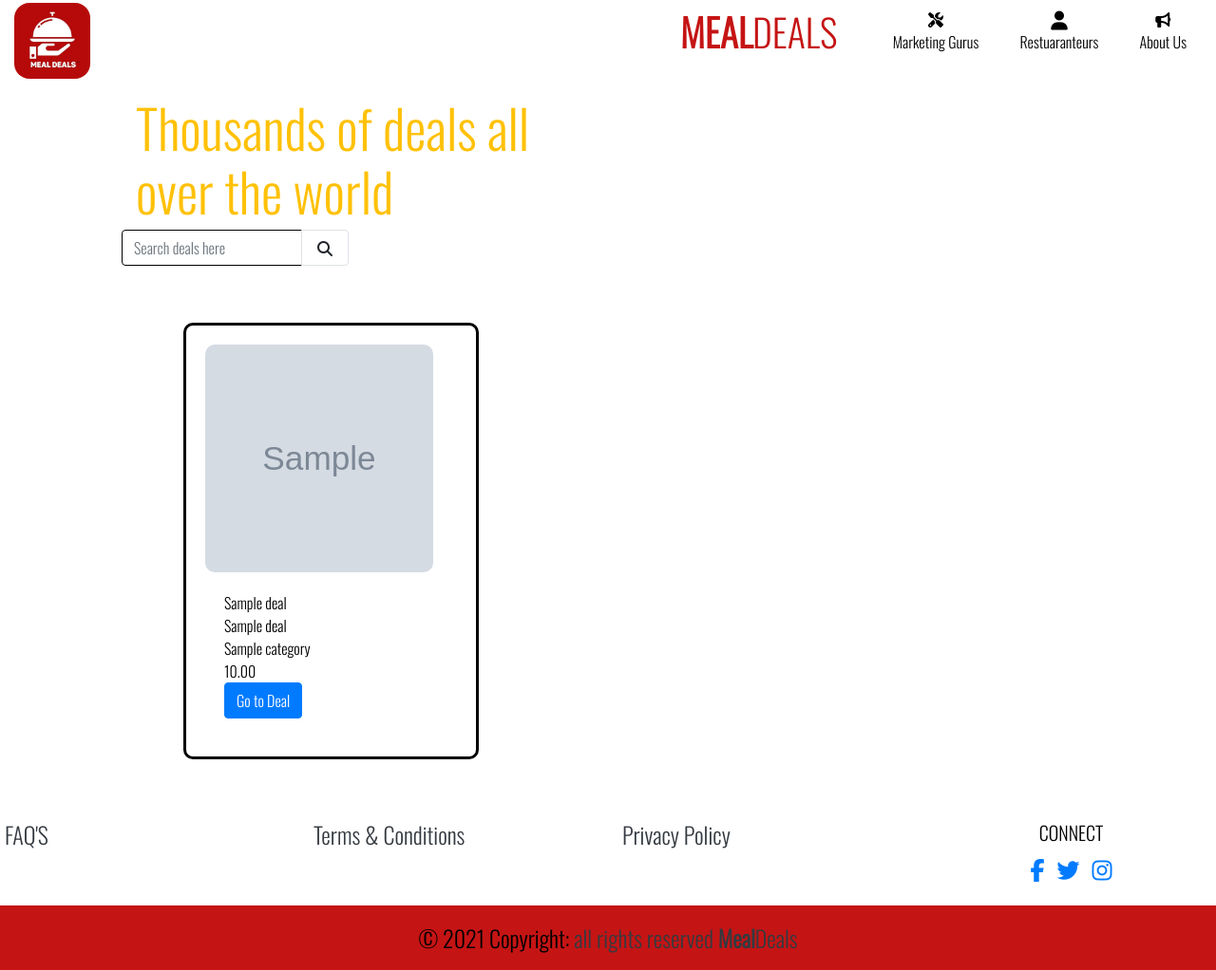
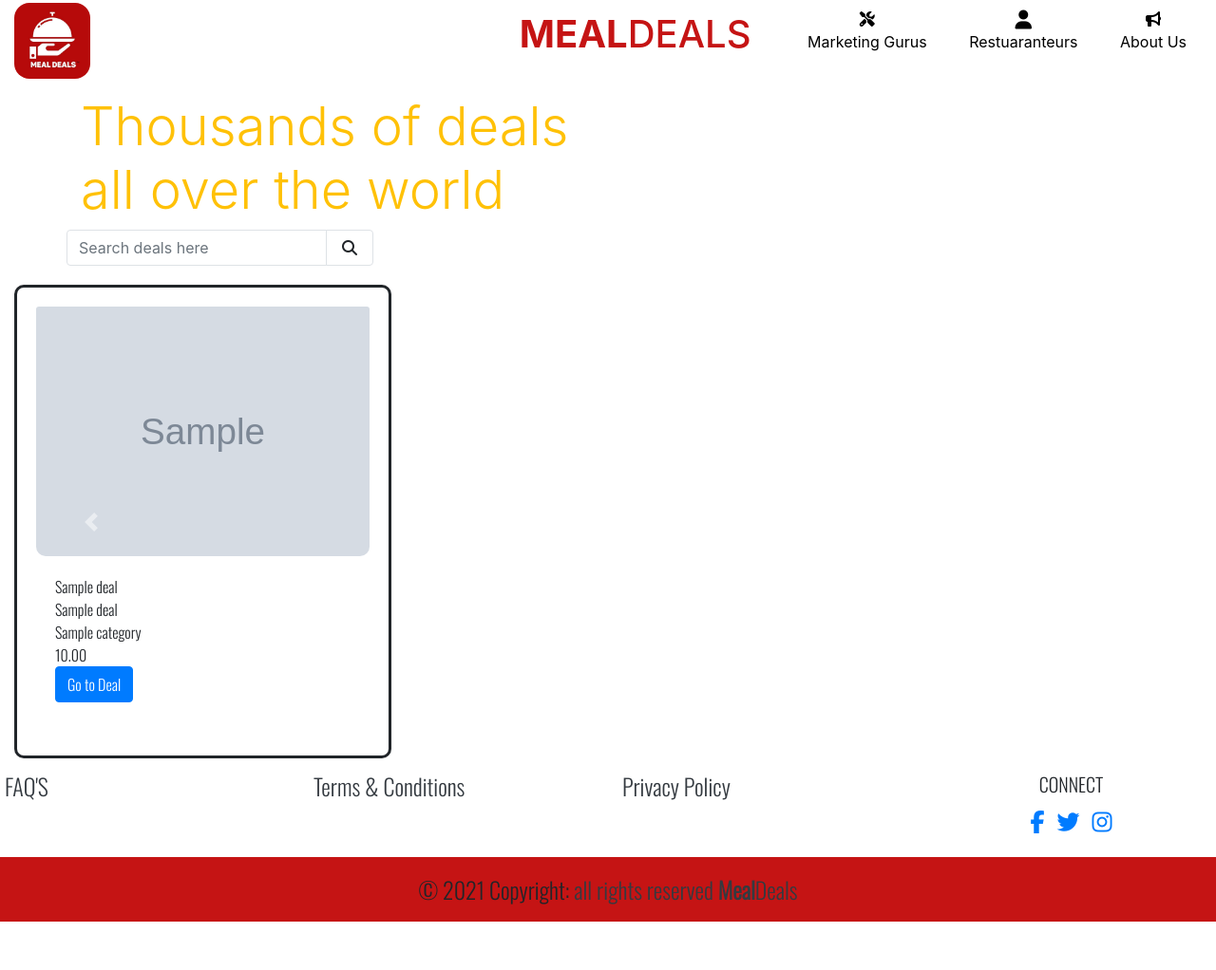
Before and after one commit to Justwhittaker/PRO4-Mealdeals, a Django app: page / in a window 1280 px wide. Shown: the whole page at 95% size. After the commit the page ends 971 px from the top, so only its background shows below. Run offline with Django 3.2, Linux system fonts and the light colour scheme; tables that the repository leaves empty hold one stand-in row (values such as "Sample post"); grey boxes marked "Sample" are stand-in pictures; some libraries are stand-ins or nearby versions.

Commit message:
feat(mealdeals): add to index.html:building attempt at carousel three items in a row, with flip through and nav icons

```diff
--- a/home/templates/home/index.html
+++ b/home/templates/home/index.html
@@ -14,7 +14,7 @@
 {% block content %}
 <div class="container">
     <div class="row">
-        <div class="col-7 col-md-6">
+        <div class="col-7 col-md-6 d-none d-lg-flex">
             <h1 class="display-4 text-warning">
                 Thousands of deals all over the world
             </h1>
@@ -37,7 +37,50 @@
     </div>
 </div>
 <!--Trending Deals on the site-->
-<div class="container">
+
+<div id="demo" class="carousel slide" data-ride="carousel">
+
+    <!-- Indicators -->
+    <ul class="carousel-indicators">
+        <li data-target="#demo" data-slide-to="0" class="active"></li>
+    </ul>
+
+    <!-- The slideshow -->
+    <div class="carousel-inner">
+        {% for deal in deals|slice:":3" %}
+
+        {% if forloop.first %}
+        <div class="active item">
+            <div class="col-sm-6 col-md-4">
+                <div class="deal_card">
+                    <img src="{{ deal.image.url }}" class="card_img card-img-top" alt="Card image cap" />
+                    <div class="card-body mb-3">
+                        {{ deal.restaurant_name }} <br>
+                        {{ deal.name }} <br>
+                        {{ deal.category }} <br>
+                        {{ deal.price }}
+                        <br>
+                        <a href="" class="btn btn-primary">Go to Deal</a>
+                    </div>
+                </div>
+            </div>
+        {% else %}
+        <div class="item">
+    {% endif %}
+
+            {% endfor %}
+        </div>
+    </div>
+    <!-- Left and right controls -->
+    <a class="carousel-control-prev" href="#demo" data-slide="prev">
+        <span class="carousel-control-prev-icon"></span>
+    </a>
+    <a class="carousel-control-next" href="#demo" data-slide="next">
+        <span class="carousel-control-next-icon"></span>
+    </a>
+</div>
+
+<!-- <div class="container">
     <div class="row">
         {% for deal in deals %}
         <div class="col-sm-6 col-md-4">
@@ -55,7 +98,7 @@
         </div>
         {% endfor %}
     </div>
-</div>
+</div>-->
 
 {% endblock %}
 
--- a/static/css/base.css
+++ b/static/css/base.css
@@ -105,21 +105,20 @@ body {
 /* deal border styling*/
 .deal_card {
   width: 100%;
-  margin: 50px;
   border: 30px;
   border-width: 3px;
+  margin-bottom: 10px;
+  margin-top: 10px;
   border-style: solid;
   text-align: left;
   padding: 20px;
   border-radius: 10px;
+  font-family: 'Oswald'
 }
 
 /* deal image styling*/
 .card_img {
-  min-width: 15em;
-  max-width: 15em;
-  min-height: 15em;
-  max-height: 15em;
   border-radius: 10px;
   background-size: cover;
+  max-height: 20em;
 }
--- a/templates/base.html
+++ b/templates/base.html
@@ -21,6 +21,10 @@
     <link href="https://fonts.googleapis.com/css2?family=Oswald:wght@300&display=swap" rel="stylesheet">
     <link rel="stylesheet" href="{% static 'css/base.css' %}">
     <link rel="shortcut icon" type="image/png" href="{% static 'media/img/favicon.png' %}" />
+    <link rel="stylesheet" href="https://maxcdn.bootstrapcdn.com/bootstrap/4.5.2/css/bootstrap.min.css">
+    <script src="https://ajax.googleapis.com/ajax/libs/jquery/3.5.1/jquery.min.js"></script>
+  <script src="https://cdnjs.cloudflare.com/ajax/libs/popper.js/1.16.0/umd/popper.min.js"></script>
+  <script src="https://maxcdn.bootstrapcdn.com/bootstrap/4.5.2/js/bootstrap.min.js"></script>
     {% endblock %}
 
     {% block extra_css %}
```
